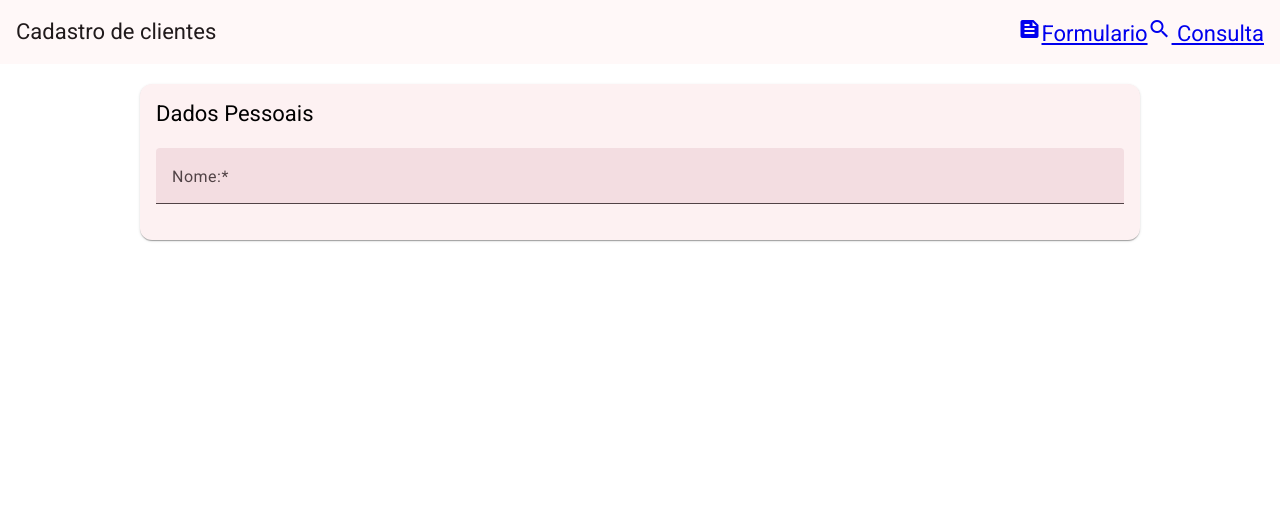
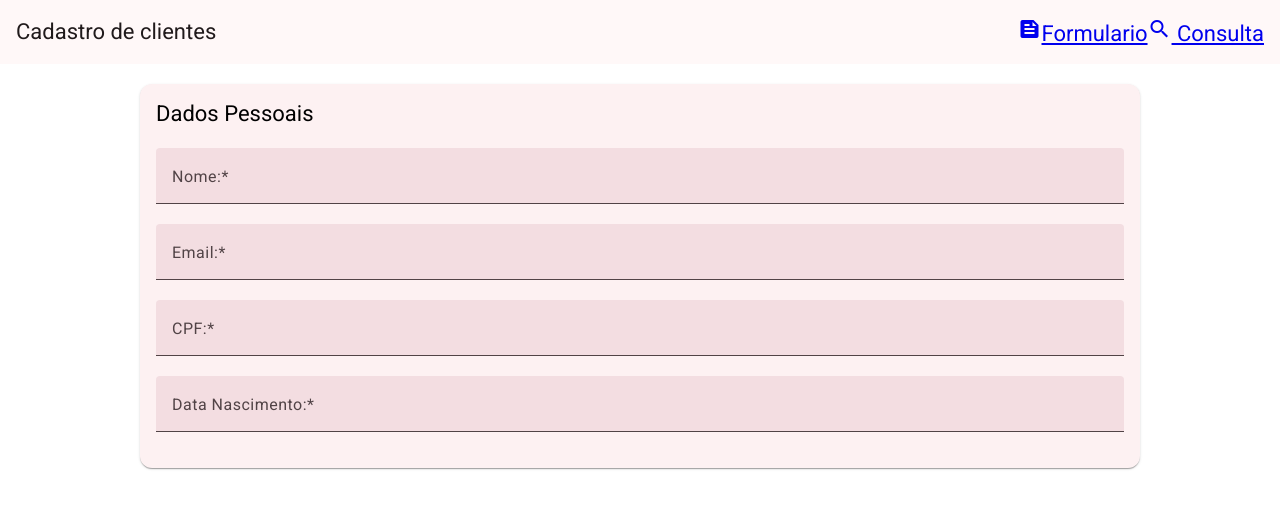
Before and after one commit to EnricoMustafa/ang, an Angular app: page /cadastro in a window 1280 px wide. Shown: the top 508 px of the page. Built offline with nearby package versions, Linux system fonts and the light colour scheme.

Commit message:
fit cadastro

```diff
--- a/src/app/cadastro/cadastro.component.html
+++ b/src/app/cadastro/cadastro.component.html
@@ -13,6 +13,27 @@
                         </mat-form-field>
                     </div>
 
+                    <div fxLayout="row" fxLayoutAlign="start" fxLayoutgap="16px">
+                        <mat-form-field class="full-width">
+                            <mat-label>Email:*</mat-label>
+                            <input type="email" placeholder="Exemplo: EnricoBrasil@hotmail.com" matInput>
+                        </mat-form-field>
+                    </div>
+
+                    <div fxLayout="row" fxLayoutAlign="start" fxLayoutgap="16px">
+                        <mat-form-field class="full-width">
+                            <mat-label>CPF:*</mat-label>
+                            <input type="email" placeholder="Digite se CPF" matInput>
+                        </mat-form-field>
+                    </div>
+
+                    <div fxLayout="row" fxLayoutAlign="start" fxLayoutgap="16px">
+                        <mat-form-field class="full-width">
+                            <mat-label>Data Nascimento:*</mat-label>
+                            <input type="email" placeholder="01/01/01" matInput>
+                        </mat-form-field>
+                    </div>
+
                 </mat-card-content>
             </mat-card>
         </form>
```
